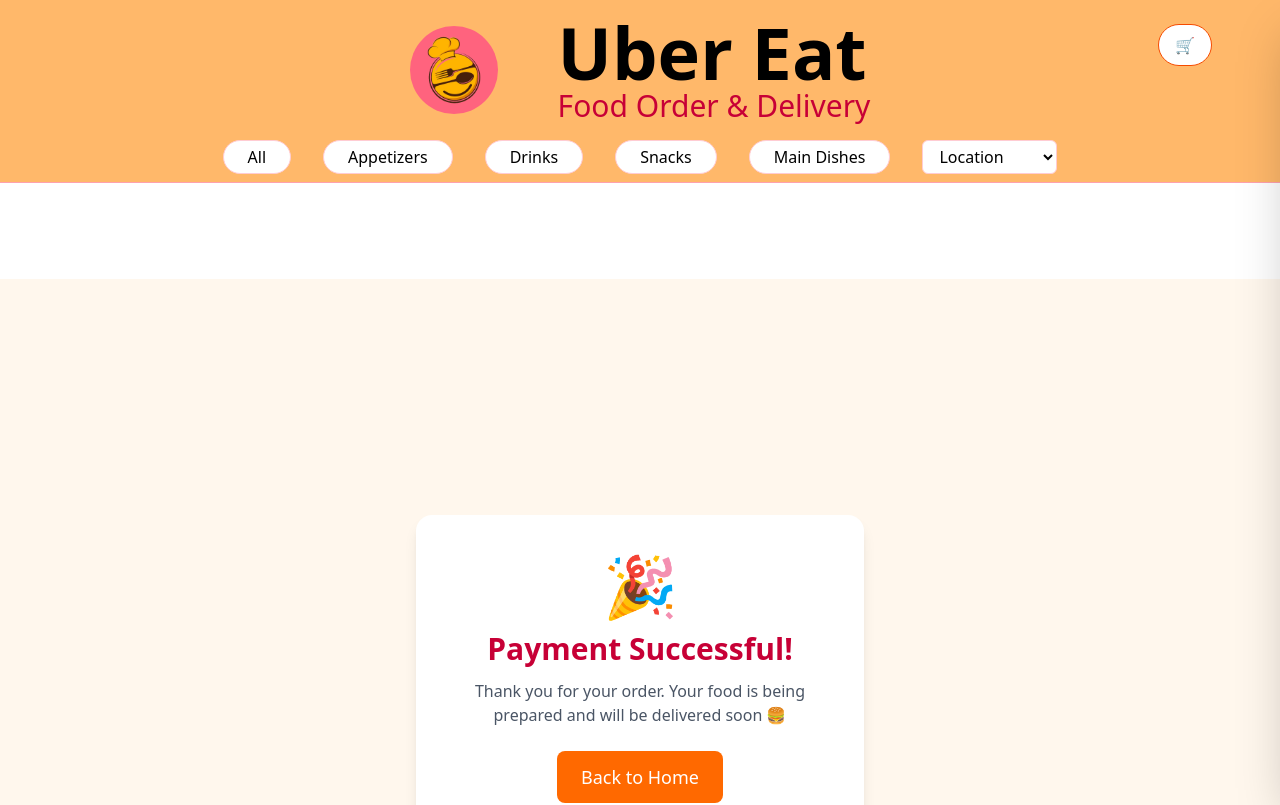
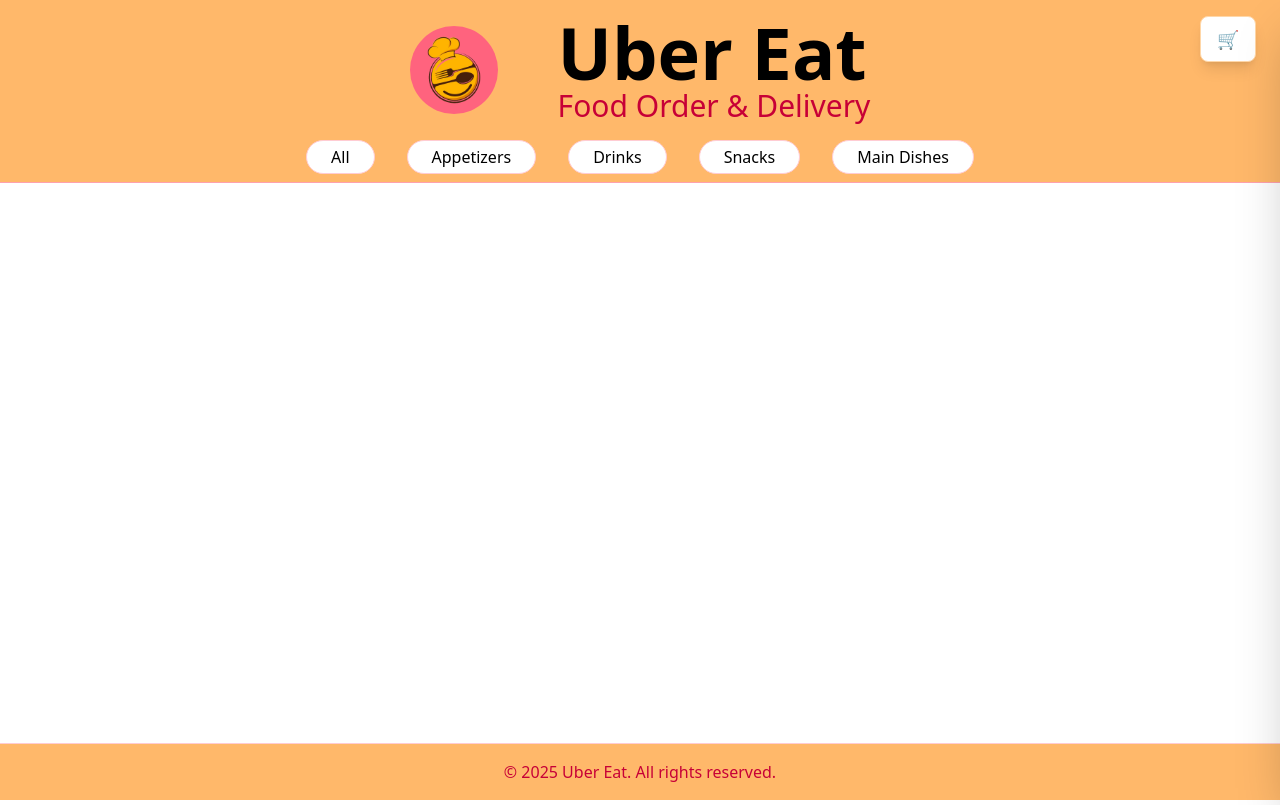
Before and after one commit to joshwizard/Uber-Eat, a React (Vite) app: page /success in a window 1280 px wide. Shown: the top 805 px of the page. Built offline with nearby package versions, Linux system fonts and the light colour scheme.

Commit message:
Added code for user to pay

```diff
--- a/src/App.jsx
+++ b/src/App.jsx
@@ -4,7 +4,7 @@
 import Footer from "./components/Footer";
 import Home from "./pages/Home";
 import Checkout from "./pages/Checkout";
-import Success from "./pages/Success";
+
 import './App.css'
 
 function App() {
@@ -17,7 +17,7 @@
         setSelectedCategory={setSelectedCategory}
       />
 
-      <main className="flex-grow pt-24">
+      <main className="flex-grow pt-40">
         <Routes>
           <Route
             path="/"
@@ -29,7 +29,6 @@
             }
           />
           <Route path="/checkout" element={<Checkout />} />
-          <Route path="/success" element={<Success />} />
         </Routes>
       </main>
 
--- a/src/components/Cart.jsx
+++ b/src/components/Cart.jsx
@@ -1,9 +1,11 @@
 // src/components/Cart.jsx
 import React from "react";
 import { useCart } from "../context/CartContext.jsx";
+import { useNavigate } from "react-router-dom";
 
 const Cart = () => {
   const { cart, removeFromCart } = useCart();
+  const navigate = useNavigate();
 
   const total = cart.reduce((acc, item) => acc + item.price * item.quantity, 0);
 
@@ -36,9 +38,17 @@
       )}
 
       {cart.length > 0 && (
-        <div className="mt-6 text-right font-semibold text-orange-700">
-          Total: KSh {total}
-        </div>
+        <>
+          <div className="mt-6 text-right font-semibold text-orange-700">
+            Total: KSh {total}
+          </div>
+          <button
+            onClick={() => navigate('/checkout')}
+            className="w-full mt-4 py-2 bg-orange-500 text-white font-semibold rounded-lg hover:bg-orange-600 transition"
+          >
+            Checkout
+          </button>
+        </>
       )}
     </div>
   );
--- a/src/components/Header.jsx
+++ b/src/components/Header.jsx
@@ -1,18 +1,20 @@
 import React, { useState } from "react";
 import { useCart } from "../context/CartContext";
+import { useNavigate } from "react-router-dom";
 import logo from "/images/logo_1.png";
 import Cart from "./Cart";
 
 const Header = ({ selectedCategory, setSelectedCategory }) => {
   const { cart } = useCart();
   const [isCartOpen, setIsCartOpen] = useState(false);
+  const navigate = useNavigate();
 
   const categories = ["All", "Appetizers", "Drinks", "Snacks", "Main Dishes"];
 
 
   return (
     <>
-      <header className="bg-orange-300 border-b border-rose-300 relative">
+      <header className="fixed top-0 left-0 w-full bg-orange-300 border-b border-rose-300 z-10">
         <div className="max-w-xl mx-auto px-4 py-4 flex items-center justify-center">
           <div className="flex items-center gap-15">
             <div className="w-22 h-22 rounded-full bg-rose-400 flex items-center justify-center text-white font-bold text-2xl">
@@ -35,30 +37,25 @@
                 {tab}
                 </button>
             ))}
-
-            <select className="mb-2 px-3 py-1 rounded-md border border-rose-200 bg-white text-l">
-                <option>Location</option>
-                <option>Prestige</option>
-                <option>Yaya Centre</option>
-                <option>Jamhuri</option>
-            </select>
         </nav>
 
 
         {/* Cart Button */}
+        {!isCartOpen && (
           <div className="absolute top-4 right-6">
             <button
               onClick={() => setIsCartOpen(true)}
-            className="fixed top-6 right-17 z-40 border bg-white text-orange-600 px-4 py-2 rounded-full font-medium hover:bg-orange-400 transition"
+              className="bg-white text-orange-600 px-4 py-2 rounded-lg shadow-lg border border-orange-200 font-medium hover:bg-orange-50 hover:shadow-xl transition-all duration-200 flex items-center gap-2"
             >
-            🛒
+              <span className="text-lg">🛒</span>
               {cart.length > 0 && (
-              <span className="absolute -top-2 -right-2 bg-orange-500 text-white rounded-full text-xs w-5 h-5 flex items-center justify-center">
+                <span className="bg-orange-500 text-white rounded-full text-xs w-5 h-5 flex items-center justify-center font-bold">
                   {cart.length}
                 </span>
               )}
             </button>
           </div>
+        )}
       </header>
 
       {/* Dark Overlay */}
@@ -89,16 +86,6 @@
         <div className="p-4 overflow-y-auto h-[calc(100%-120px)]">
           <Cart />
         </div>
-
-        {/* Checkout button */}
-        <div className="absolute bottom-0 left-0 w-full p-4 border-t bg-white">
-          <button
-            onClick={() => alert("Proceeding to checkout...")}
-            className="w-full py-3 bg-orange-500 text-white font-semibold rounded-lg hover:bg-orange-600 transition"
-          >
-            Proceed to Checkout
-          </button>
-        </div>
       </div>
     </>
   );
--- a/src/pages/Checkout.jsx
+++ b/src/pages/Checkout.jsx
@@ -6,17 +6,34 @@
   const { cart, clearCart } = useCart();
   const navigate = useNavigate();
   const [isPaying, setIsPaying] = useState(false);
+  const [formData, setFormData] = useState({
+    fullName: '',
+    email: '',
+    phone: '',
+    address: '',
+    cardNumber: '',
+    expiryDate: '',
+    cvv: ''
+  });
 
   const totalPrice = cart.reduce((acc, item) => acc + item.price * item.quantity, 0);
+
+  const handleInputChange = (e) => {
+    setFormData({
+      ...formData,
+      [e.target.name]: e.target.value
+    });
+  };
 
   const handlePayment = (e) => {
     e.preventDefault();
     setIsPaying(true);
 
+    // Simulate payment processing
     setTimeout(() => {
       clearCart();
       navigate("/success");
-    }, 1000);
+    }, 2000);
   };
 
   if (cart.length === 0) {
@@ -76,31 +93,64 @@
         <div className="grid grid-cols-1 md:grid-cols-2 gap-6">
           <input
             type="text"
+            name="fullName"
             placeholder="Full Name"
+            value={formData.fullName}
+            onChange={handleInputChange}
             className="border p-3 rounded-lg focus:ring-2 focus:ring-orange-400 outline-none"
             required
           />
           <input
             type="email"
+            name="email"
             placeholder="Email Address"
+            value={formData.email}
+            onChange={handleInputChange}
+            className="border p-3 rounded-lg focus:ring-2 focus:ring-orange-400 outline-none"
+            required
+          />
+          <input
+            type="tel"
+            name="phone"
+            placeholder="Phone Number"
+            value={formData.phone}
+            onChange={handleInputChange}
             className="border p-3 rounded-lg focus:ring-2 focus:ring-orange-400 outline-none"
             required
           />
           <input
             type="text"
+            name="address"
+            placeholder="Delivery Address"
+            value={formData.address}
+            onChange={handleInputChange}
+            className="border p-3 rounded-lg focus:ring-2 focus:ring-orange-400 outline-none md:col-span-2"
+            required
+          />
+          <input
+            type="text"
+            name="cardNumber"
             placeholder="Card Number (e.g. 4242 4242 4242 4242)"
+            value={formData.cardNumber}
+            onChange={handleInputChange}
             className="border p-3 rounded-lg focus:ring-2 focus:ring-orange-400 outline-none"
             required
           />
           <input
             type="text"
+            name="expiryDate"
             placeholder="Expiry Date (MM/YY)"
+            value={formData.expiryDate}
+            onChange={handleInputChange}
             className="border p-3 rounded-lg focus:ring-2 focus:ring-orange-400 outline-none"
             required
           />
           <input
             type="text"
+            name="cvv"
             placeholder="CVV"
+            value={formData.cvv}
+            onChange={handleInputChange}
             className="border p-3 rounded-lg focus:ring-2 focus:ring-orange-400 outline-none"
             required
           />
--- a/src/pages/OrderSummary.jsx
+++ /dev/null
@@ -1,21 +0,0 @@
-import React from "react";
-import { Link } from "react-router-dom";
-
-const OrderSummary = () => {
-  return (
-    <div className="max-w-3xl mx-auto py-16 text-center">
-      <h2 className="text-4xl font-bold text-green-600 mb-4">
-        🎉 Order Confirmed!
-      </h2>
-      <p className="text-lg mb-8">Thank you for your purchase. Your food is on the way!</p>
-      <Link
-        to="/"
-        className="bg-rose-600 text-white px-5 py-2 rounded-lg hover:bg-rose-700 transition"
-      >
-        Back to Home
-      </Link>
-    </div>
-  );
-};
-
-export default OrderSummary;
--- a/src/pages/Success.jsx
+++ /dev/null
@@ -1,29 +0,0 @@
-import React from "react";
-import { useNavigate } from "react-router-dom";
-
-const Success = () => {
-  const navigate = useNavigate();
-
-  return (
-    <div className="flex flex-col items-center justify-center min-h-screen bg-orange-50 px-6 text-center">
-      <div className="bg-white shadow-lg rounded-2xl p-10 max-w-md">
-        <div className="text-6xl mb-4">🎉</div>
-        <h1 className="text-3xl font-bold text-rose-700 mb-3">
-          Payment Successful!
-        </h1>
-        <p className="text-gray-600 mb-6">
-          Thank you for your order. Your food is being prepared and will be delivered soon 🍔
-        </p>
-
-        <button
-          onClick={() => navigate("/")}
-          className="bg-orange-500 hover:bg-orange-600 text-white px-6 py-3 rounded-lg text-lg transition"
-        >
-          Back to Home
-        </button>
-      </div>
-    </div>
-  );
-};
-
-export default Success;
```
Lines whose indentation alone changed are shown as unchanged.
